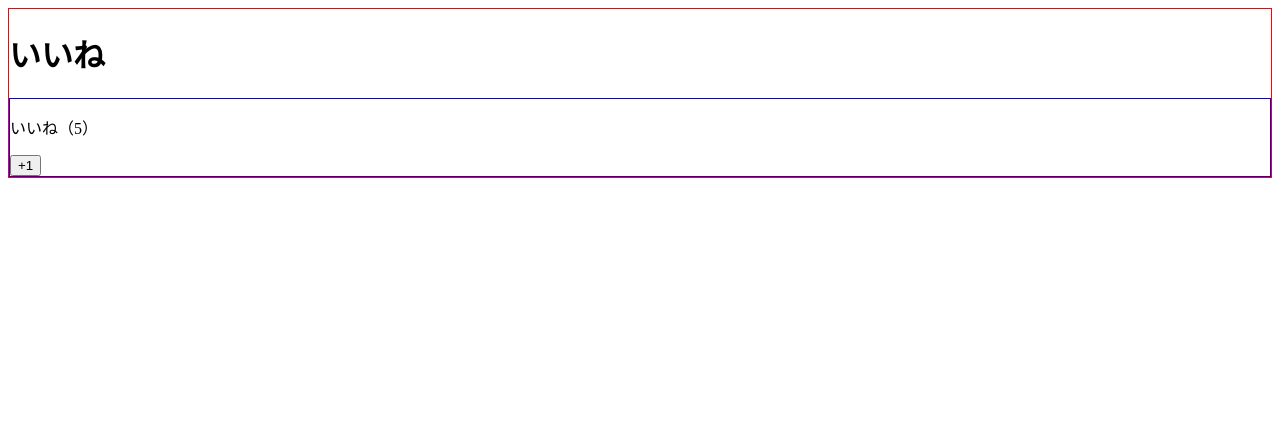
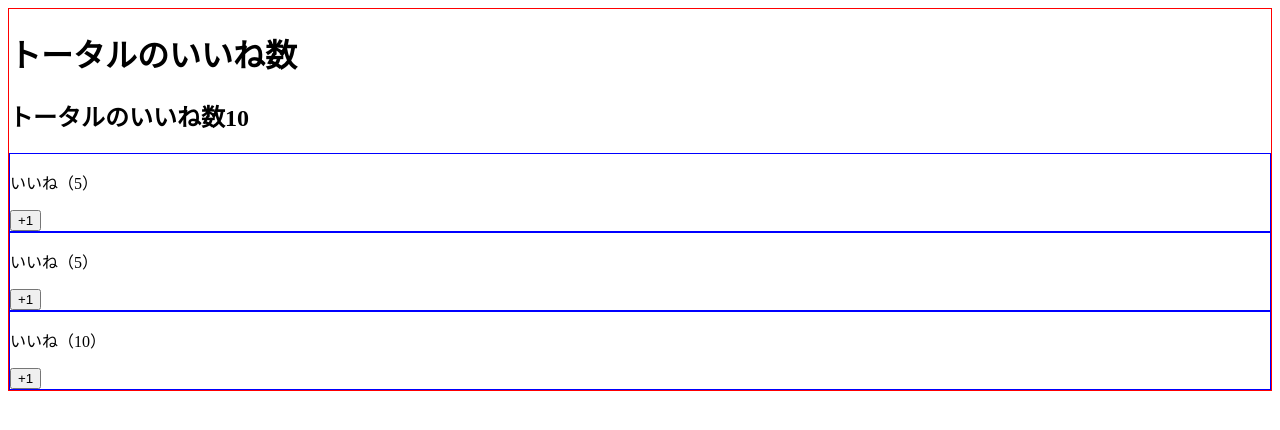
Before and after one commit to ah-0717/study-Vue, a Vue app in the folder 03_vue-video/04_understanding/01_start-cli/: page / in a window 1280 px wide. Shown: the top 430 px of the page. Built offline with nearby package versions, Linux system fonts and the light colour scheme.

Commit message:
propsについて

```diff
--- a/03_vue-video/04_understanding/01_start-cli/src/App.vue
+++ b/03_vue-video/04_understanding/01_start-cli/src/App.vue
@@ -3,6 +3,11 @@
     <!-- componentsに指定したkey名がパスカルケースならば、HTMLをケバブケースでも記述できる -->
     <!-- key名がケバブの時はHTMLをパスカルケースで記述はできない -->
     <like-header></like-header>
+    <h2>トータルのいいね数{{number}}</h2>
+    <!-- キャメルケースでもかける -->
+    <LikeNumber :totalNumber="number"></LikeNumber>
+    <!-- ケバブケースでもかける プロパティはこちらを推奨 -->
+    <LikeNumber :total-number="number"></LikeNumber>
     <LikeNumber></LikeNumber>
   </div>
 </template>
@@ -12,6 +17,12 @@
 import LikeHeader from './components/LikeHeader.vue'
 
 export default {
+  // babelをしようしているのでES6もOK
+  data() {
+    return {
+      number: 10
+    }
+  },
   components: {
     LikeHeader
   }
--- a/03_vue-video/04_understanding/01_start-cli/src/components/LikeHeader.vue
+++ b/03_vue-video/04_understanding/01_start-cli/src/components/LikeHeader.vue
@@ -1,3 +1,3 @@
 <template>
-  <h1>いいね</h1>
+  <h1>トータルのいいね数</h1>
 </template>
--- a/03_vue-video/04_understanding/01_start-cli/src/components/LikeNumber.vue
+++ b/03_vue-video/04_understanding/01_start-cli/src/components/LikeNumber.vue
@@ -1,16 +1,28 @@
 <template>
   <div>
-    <p>いいね（{{number}}）</p>
+    <!-- <p>いいね（{{totalNumber / 2}}）</p> -->
+    <p>いいね（{{halfNumber}}）</p>
     <button @click="increment">+1</button>
   </div>
 </template>
 
 <script>
   export default {
-    // babelをしようしているのでES6もOK
-    data() {
-      return {
-        number: 5
+    // props: ['totalNumber'],
+    props: {
+      // 型を指定できる
+      // totalNumber: String,
+      totalNumber: {
+        type: Number,
+        // required: true, // defaultと共存できない
+        default: 20 // プリミティブな値のみ
+        // default: () => ({number: 5}) // 配列やオブジェクトの場合は関数にする
+      },
+    },
+    computed: {
+      halfNumber() {
+        // propsはスクリプトでも利用OK
+        return this.totalNumber / 2
       }
     },
     methods: {
```
